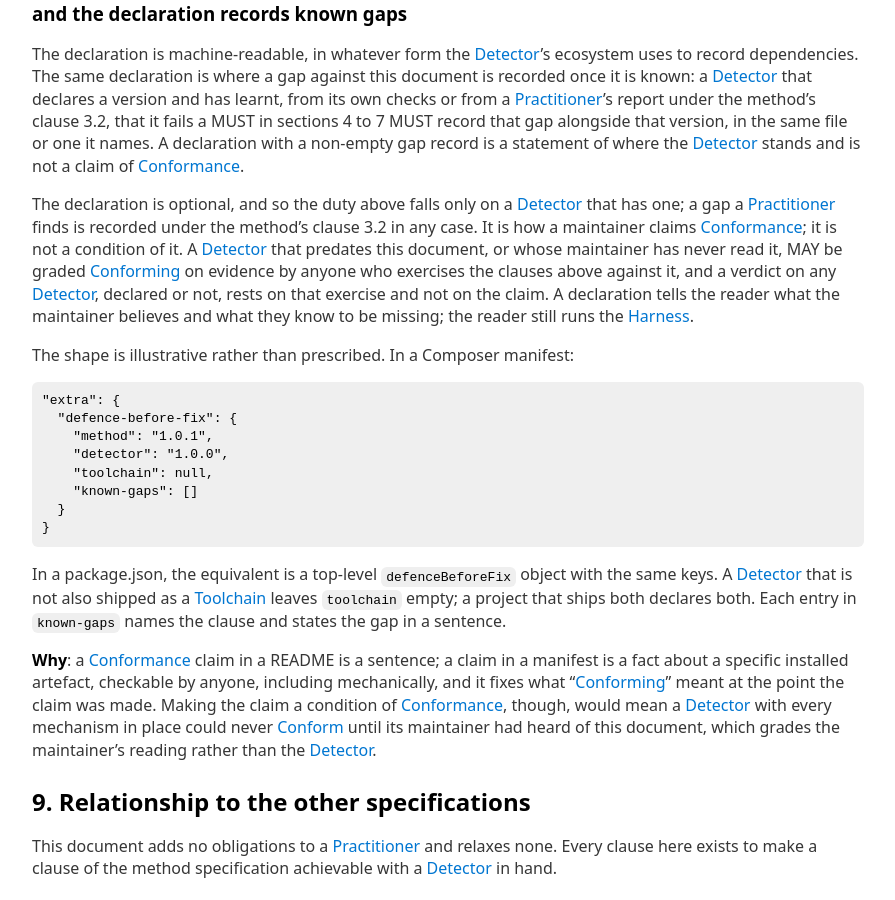
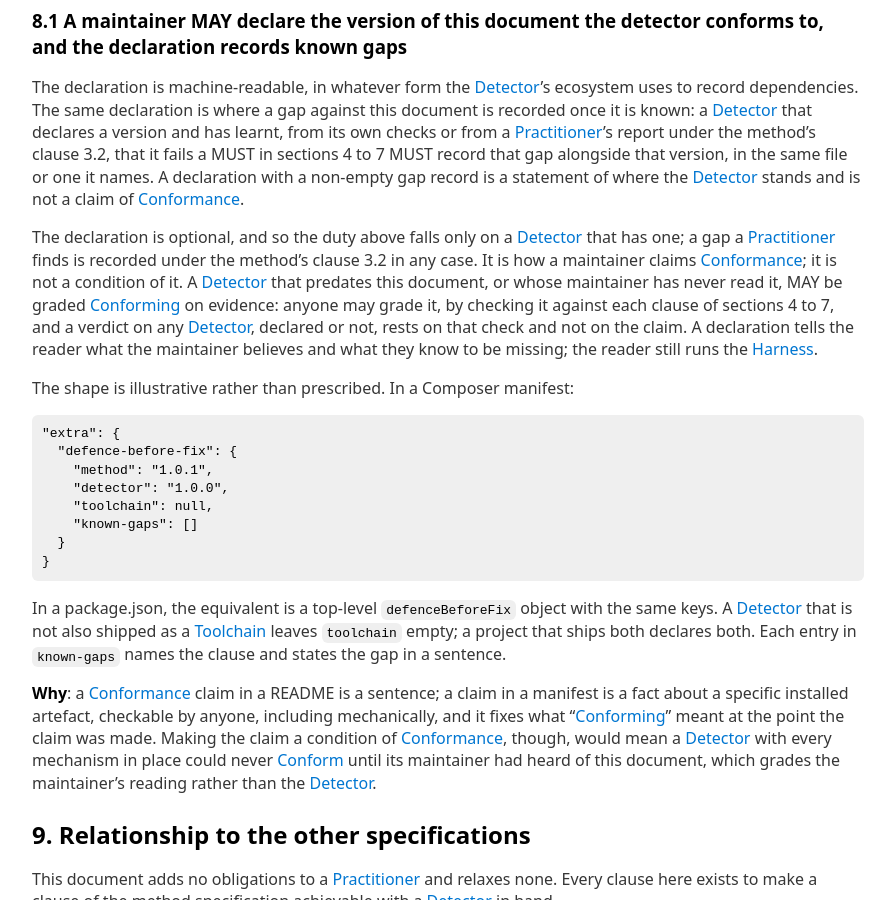
Before and after one commit to Defence-Before-Fix/defence-before-fix.github.io, a Jekyll site: the page built from DETECTOR-SPEC.md, in a window 1280 px wide and 900 px high, scrolled down 7517 px. Shown: the whole window, without its empty margins (192-1087 px from the left). Built offline with Jekyll 4.4.1, drawn with Linux system fonts in a browser that asks for light colours; our own code applies the rules of GitHub Pages for plain Markdown files; some of the changed text lies outside the part shown.

Commit message:
Detector: a Message row in section 2, and who may grade a detector
After run 60: section 2's table gains a Message row, since two readers could not find the term
defined; clause 8.1 says anyone may grade a detector by checking it against each clause of
sections 4 to 7, in place of "anyone who exercises the clauses above against it".

Co-Authored-By: Claude Fable 5.1 <noreply@anthropic.com>

```diff
--- a/DETECTOR-SPEC.md
+++ b/DETECTOR-SPEC.md
@@ -39,6 +39,7 @@ definition; the ones this document leans on most are, in short:
 | -------------- | ------------------------------------------------------------------------------ |
 | [Detector]     | A tool that reads code without executing it and reports what it finds          |
 | [Rule]         | One check a [Detector] evaluates                                               |
+| [Message]      | The text a [Rule] prints when it fires                                         |
 | [Identifier]   | The stable name printed with a finding that leads to its documentation         |
 | [Practitioner] | Whoever is doing the work, a person or an [Agent]                              |
 | [Toolchain]    | Everything a project assembles to run its checks through, [Detectors] included |
@@ -334,9 +335,9 @@ with a non-empty gap record is a statement of where the [Detector] stands and is
 The declaration is optional, and so the duty above falls only on a [Detector] that has one; a
 gap a [Practitioner] finds is recorded under the method's clause 3.2 in any case. It is how a
 maintainer claims [Conformance]; it is not a condition of it. A [Detector] that predates this document, or whose maintainer has never read
-it, MAY be graded [Conforming] on evidence by anyone who exercises the clauses above against
-it, and a verdict on any [Detector], declared or not, rests on that exercise and not on the
-claim. A declaration tells the reader what the maintainer believes and what they know to be missing;
+it, MAY be graded [Conforming] on evidence: anyone may grade it, by checking it against each
+clause of sections 4 to 7, and a verdict on any [Detector], declared or not, rests on that
+check and not on the claim. A declaration tells the reader what the maintainer believes and what they know to be missing;
 the reader still runs the [Harness].
 
 The shape is illustrative rather than prescribed. In a Composer manifest:
```
Also changed, not shown: CHANGELOG.md.
